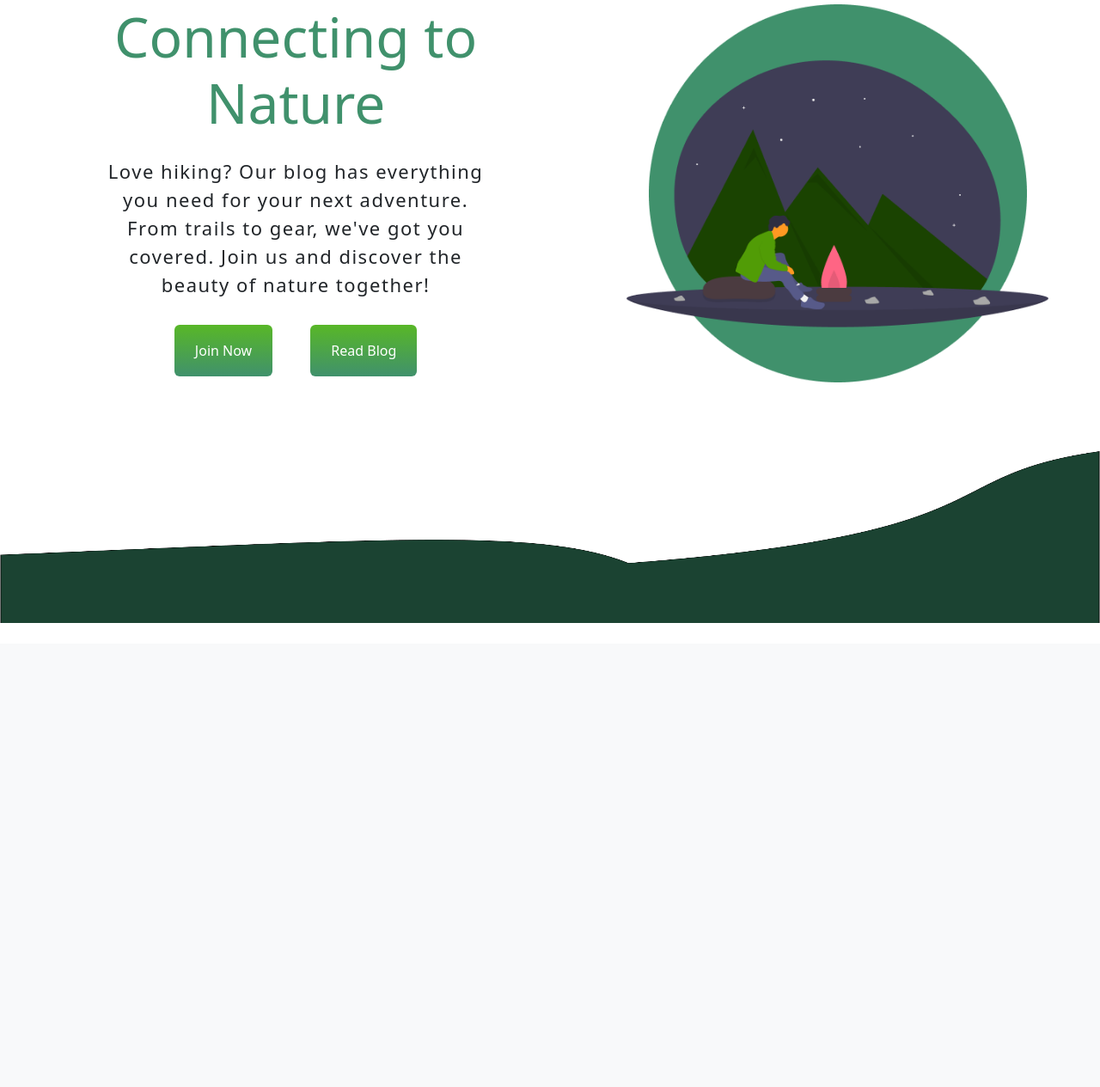
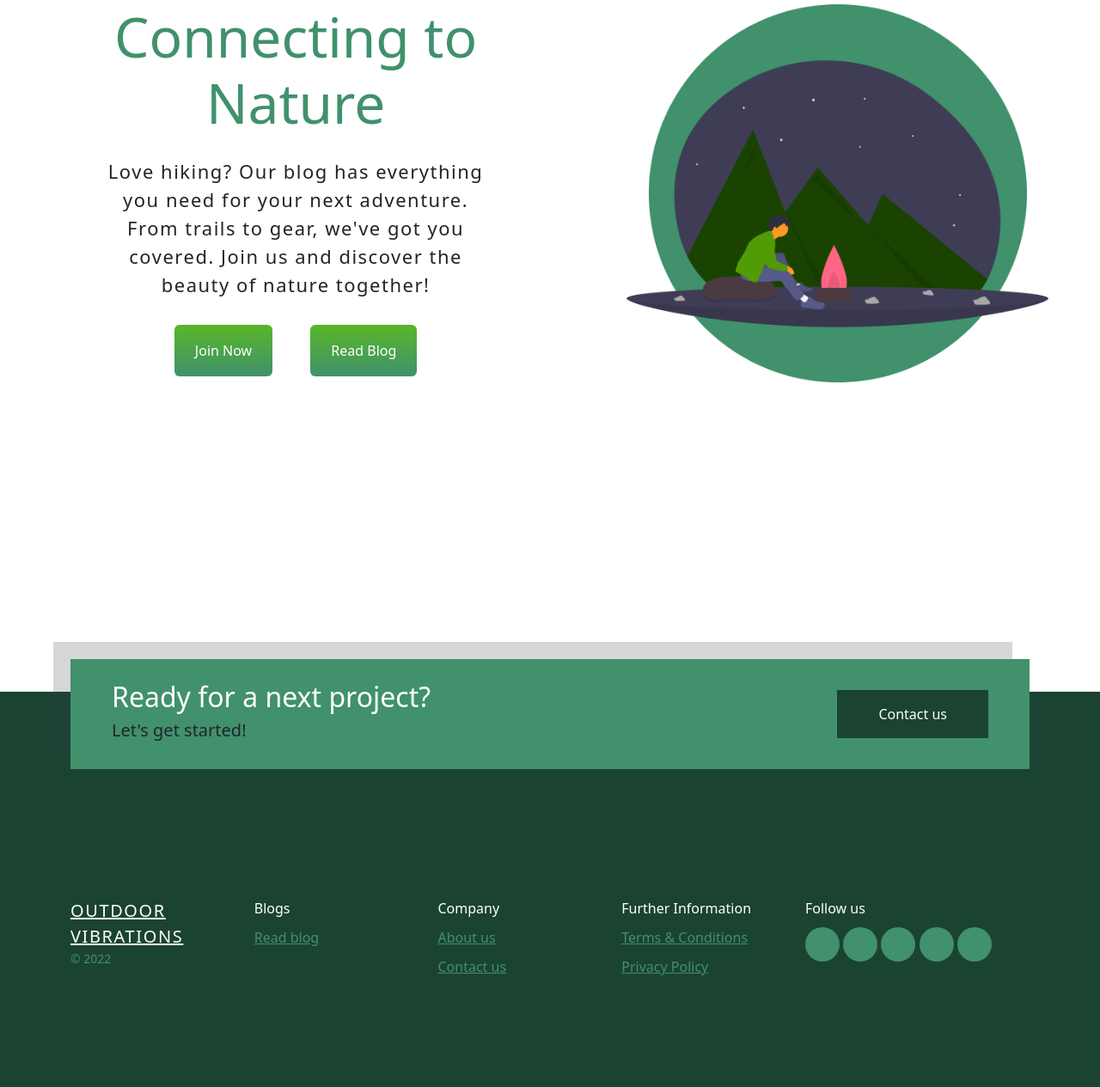
Before and after one commit to CESAR-JARAMILLO/Outdoor-Vibrations-Django, a Django app: page / in a window 1280 px wide. Shown: the part 97-1362 px from the top of the page at 86% size. Before the commit the page ends 822 px from the top, so only its background shows below. Run offline with Django 4.2, Linux system fonts and the light colour scheme; some libraries are stand-ins or nearby versions.

Commit message:
added footer

```diff
--- a/blog/templates/blog/about.html
+++ b/blog/templates/blog/about.html
@@ -36,6 +36,8 @@
         <img src="{% static 'blog/images/landing-pic.png' %}" class="img-fluid" alt="person with campfire">
       </div>
     </main>
+
+    {% include 'blog/footer.html' %}
     {% comment %} <img src="{% static 'blog/images/vector.png' %}" class="img-fluid" id="vector"> {% endcomment %}
   </body>
 </html>
--- a/blog/templates/blog/blog_cards.html
+++ b/blog/templates/blog/blog_cards.html
@@ -48,5 +48,7 @@
 
 
     </main>
+
+    {% include 'blog/footer.html' %}
   </body>
 </html>
--- a/blog/templates/blog/blog_post.html
+++ b/blog/templates/blog/blog_post.html
@@ -40,5 +40,7 @@
       </div>
 
     </main>
+
+    {% include 'blog/footer.html' %}
   </body>
 </html>
--- a/blog/templates/blog/index.html
+++ b/blog/templates/blog/index.html
@@ -35,6 +35,8 @@
         <img src="{% static 'blog/images/landing-pic.png' %}" class="img-fluid" alt="person with campfire">
       </div>
     </main>
-    <img src="{% static 'blog/images/vector.png' %}" class="img-fluid" id="vector">
+
+    {% include 'blog/footer.html' %}
+    {% comment %} <img src="{% static 'blog/images/vector.png' %}" class="img-fluid" id="vector"> {% endcomment %}
   </body>
 </html>
--- a/blog/templates/blog/subscribe.html
+++ b/blog/templates/blog/subscribe.html
@@ -41,5 +41,7 @@
         <img src="{% static 'blog/images/landing-pic.png' %}" class="img-fluid" alt="person with campfire">
       </div>
     </main>
+
+    {% include 'blog/footer.html' %}
   </body>
 </html>
```
